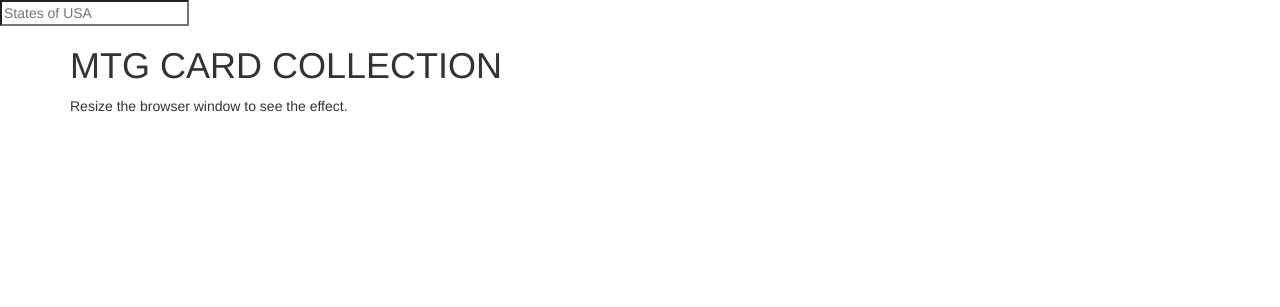
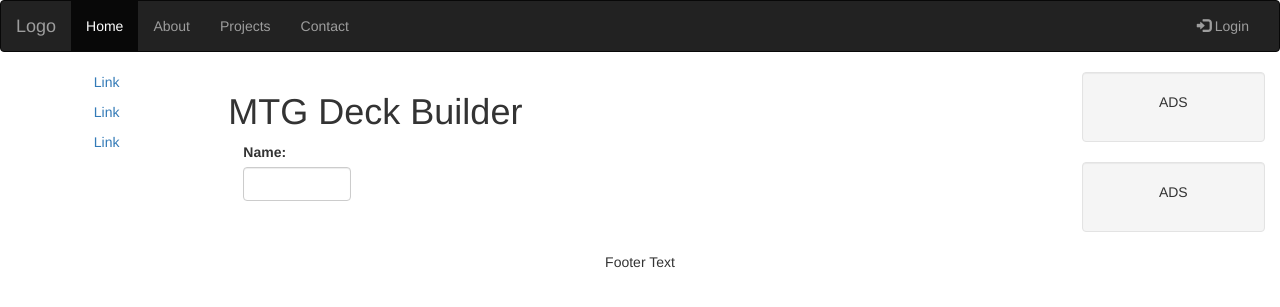
Before and after one commit to swible/mtgbuilder, a Flask app: page / in a window 1280 px wide. Shown: the top 307 px of the page. Run offline with Flask 2, Linux system fonts and the light colour scheme; some libraries are stand-ins or nearby versions.

Commit message:
index js added

```diff
--- a/templates/index.html
+++ b/templates/index.html
@@ -3,11 +3,14 @@
 <head>
     <title>Bootstrap Example</title>
     <meta charset="utf-8">
-  <meta name="viewport" content="width=device-width, initial-scale=1">
-  <link rel="stylesheet" href="/static/css/bootstrap.min.css">
-  <script src="/static/js/jquery-1.12.4.js"></script>
-  <script src="/static/js/bootstrap.min.js"></script>
-  <script src="/static/js/typeahead.bundle.min.js"></script>
+    <meta content="width=device-width, initial-scale=1" name="viewport">
+    <link href="/static/css/bootstrap.min.css" rel="stylesheet">
+    <script src="/static/js/jquery-1.12.4.js">
+    </script>
+    <script src="/static/js/bootstrap.min.js">
+    </script>
+    <script src="/static/js/typeahead.bundle.min.js">
+    </script>
     <script type="text/javascript">
     $(document).ready(function(){
     $('input.typeahead').typeahead({
@@ -18,15 +21,67 @@
     </script>
 </head>
 <body>
-<div id="the-basics">
-  <input class="typeahead" type="text" placeholder="States of USA" autocomplete="off" spellcheck="false">
+    <nav class="navbar navbar-inverse">
+        <div class="container-fluid">
+            <div class="navbar-header">
+                <button class="navbar-toggle" data-target="#myNavbar"
+                data-toggle="collapse" type="button"><span class=
+                "icon-bar"></span> <span class="icon-bar"></span> <span class=
+                "icon-bar"></span></button> <a class="navbar-brand" href=
+                "#">Logo</a>
             </div>
-
-<div class="container">
-    <h1>MTG CARD COLLECTION</h1>
-    <p>Resize the browser window to see the effect.</p>
-
+            <div class="collapse navbar-collapse" id="myNavbar">
+                <ul class="nav navbar-nav">
+                    <li class="active">
+                        <a href="#">Home</a>
+                    </li>
+                    <li>
+                        <a href="#">About</a>
+                    </li>
+                    <li>
+                        <a href="#">Projects</a>
+                    </li>
+                    <li>
+                        <a href="#">Contact</a>
+                    </li>
+                </ul>
+                <ul class="nav navbar-nav navbar-right">
+                    <li>
+                        <a href="#"><span class=
+                        "glyphicon glyphicon-log-in"></span> Login</a>
+                    </li>
+                </ul>
             </div>
-
+        </div>
+    </nav>
+    <div class="container-fluid text-center">
+        <div class="row content">
+            <div class="col-sm-2 sidenav">
+                <p><a href="#">Link</a></p>
+                <p><a href="#">Link</a></p>
+                <p><a href="#">Link</a></p>
+            </div>
+            <div class="col-sm-8 text-left">
+                <h1>MTG Deck Builder</h1>
+                <div class="form-group">
+					<div class="col-xs-2">
+                    <label for="usr">Name:</label> <input class="form-control"
+                    id="usr" type="text">
+                    </div>
+                </div>
+            </div>
+            <div class="col-sm-2 sidenav">
+                <div class="well">
+                    <p>ADS</p>
+                </div>
+                <div class="well">
+                    <p>ADS</p>
+                </div>
+            </div>
+        </div>
+    </div>
+    <footer class="container-fluid text-center">
+        <p>Footer Text</p>
+    </footer>
 </body>
 </html>
```
Also changed, not shown: static/js/index.js (added). Lines whose indentation alone changed are shown as unchanged.
